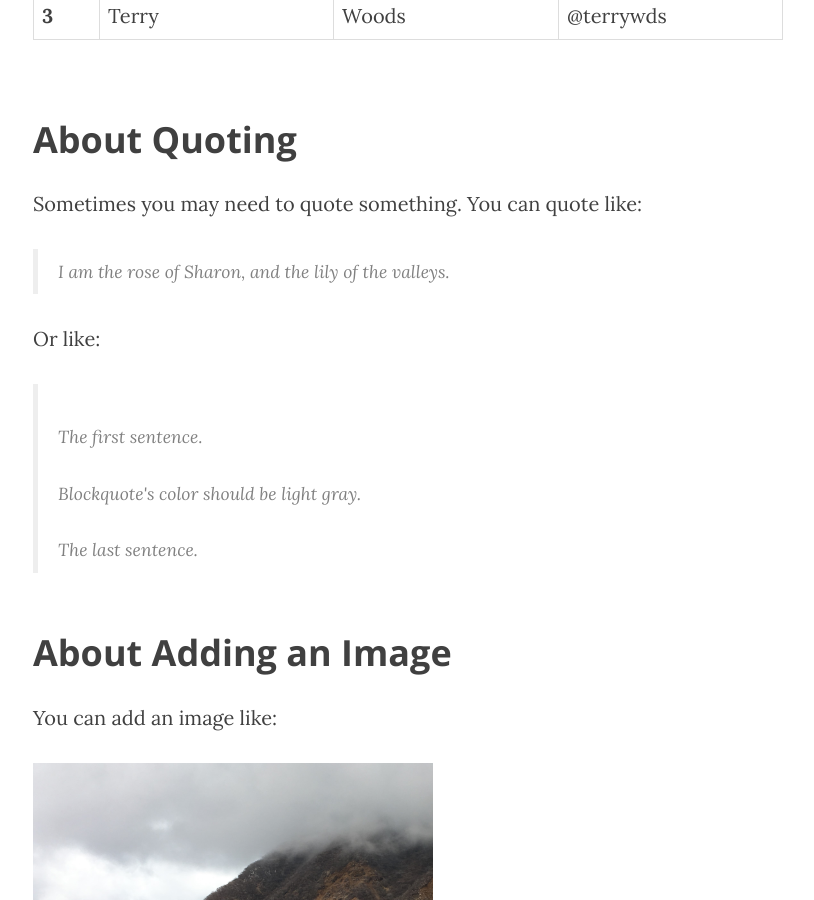
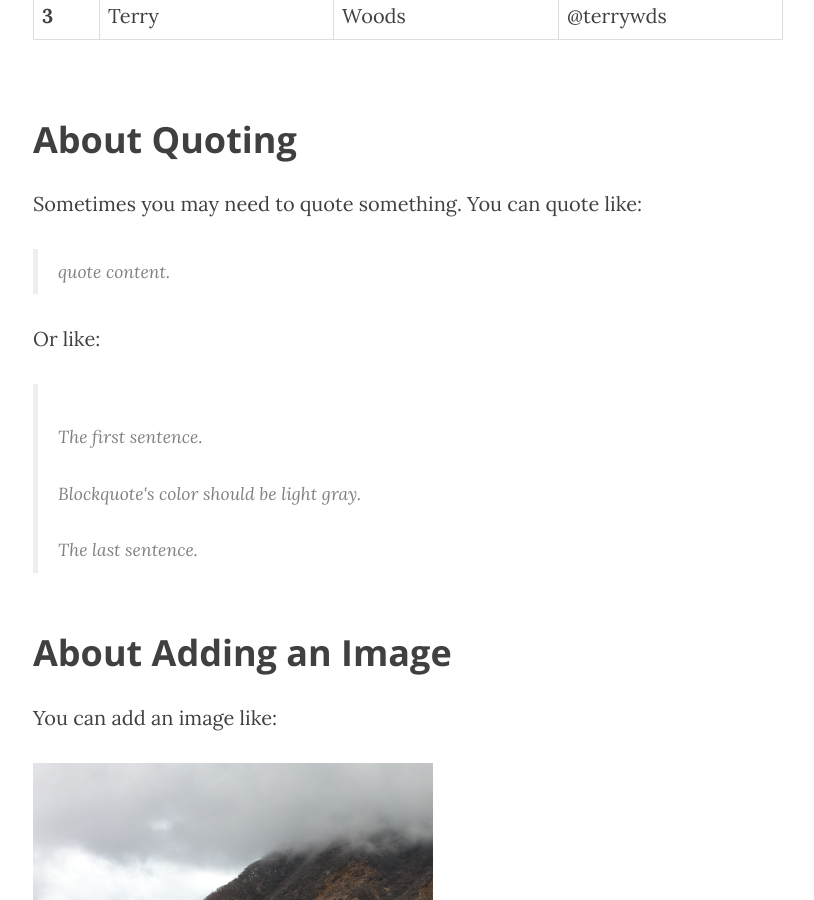
Before and after one commit to yzwu2017/yzwu2017.github.io, a Jekyll site: the page built from _posts/2017-07-23-how-to-write-a-post.markdown, in a window 1280 px wide and 900 px high, scrolled down 1268 px. Shown: the whole window, without its empty margins (232-1046 px from the left). Built offline with Jekyll 4.4.1, drawn with Linux system fonts in a browser that asks for light colours; nearby versions of some CDN libraries; comment, search, counter and statistics services are not loaded.

Commit message:
Update 2017-07-23-how-to-write-a-post.markdown

```diff
--- a/_posts/2017-07-23-how-to-write-a-post.markdown
+++ b/_posts/2017-07-23-how-to-write-a-post.markdown
@@ -46,7 +46,7 @@ comments: true
 
 <p>Sometimes you may need to quote something. You can quote like: </p>
 
-<blockquote>I am the rose of Sharon, and the lily of the valleys.</blockquote>
+<blockquote>quote content. </blockquote>
 
 <p>Or like: </p>
 
```
